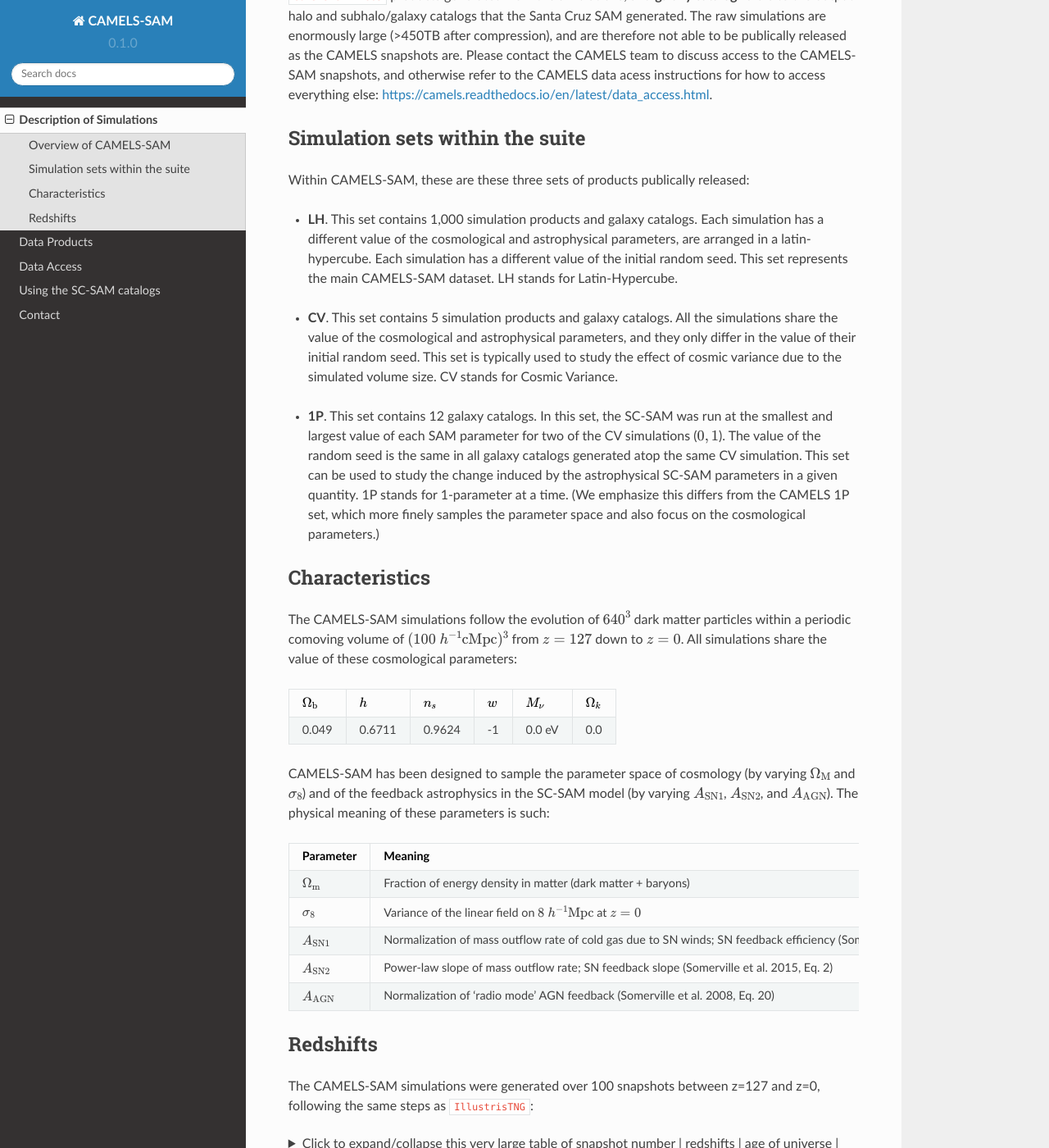
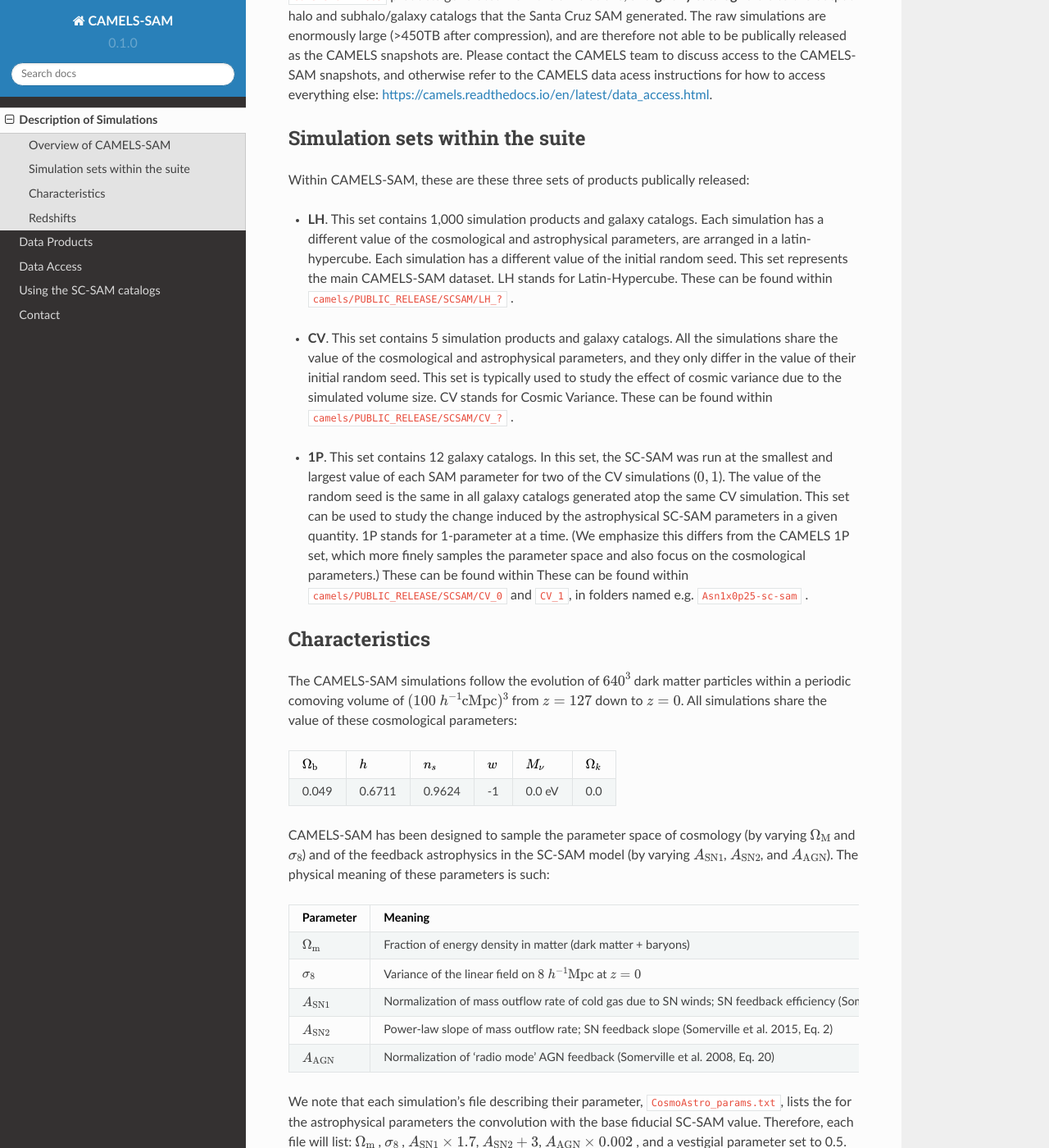
Before and after one commit to laperezNYC/CAMELS-SAM, a Sphinx documentation site: the page built from docs/source/simulations.rst, in a window 1280 px wide and 1400 px high, scrolled down 574 px. Shown: the whole window at 82% size. Built offline with Sphinx 7.4.7 and the Read the Docs theme 2.0.0, drawn with Linux system fonts in a browser that asks for light colours.

Commit message:
typo and explanations thanks to G.Fabbian alert

```diff
--- a/docs/source/simulations.rst
+++ b/docs/source/simulations.rst
@@ -18,9 +18,9 @@ Simulation sets within the suite
 
 Within CAMELS-SAM, these are these three sets of products publically released:
 
-- | **LH**. This set contains 1,000 simulation products and galaxy catalogs. Each simulation has a different value of the cosmological and astrophysical parameters, are arranged in a latin-hypercube. Each simulation has a different value of the initial random seed. This set represents the main CAMELS-SAM dataset. LH stands for Latin-Hypercube.
-- | **CV**. This set contains 5 simulation products and galaxy catalogs. All the simulations share the value of the cosmological and astrophysical parameters, and they only differ in the value of their initial random seed. This set is typically used to study the effect of cosmic variance due to the simulated volume size. CV stands for Cosmic Variance.
-- | **1P**. This set contains 12 galaxy catalogs. In this set, the SC-SAM was run at the smallest and largest value of each SAM parameter for two of the CV simulations (:math:`0,1`). The value of the random seed is the same in all galaxy catalogs generated atop the same CV simulation. This set can be used to study the change induced by the astrophysical SC-SAM parameters in a given quantity. 1P stands for 1-parameter at a time. (We emphasize this differs from the CAMELS 1P set, which more finely samples the parameter space and also focus on the cosmological parameters.)
+- | **LH**. This set contains 1,000 simulation products and galaxy catalogs. Each simulation has a different value of the cosmological and astrophysical parameters, are arranged in a latin-hypercube. Each simulation has a different value of the initial random seed. This set represents the main CAMELS-SAM dataset. LH stands for Latin-Hypercube. These can be found within ``camels/PUBLIC_RELEASE/SCSAM/LH_?`` .
+- | **CV**. This set contains 5 simulation products and galaxy catalogs. All the simulations share the value of the cosmological and astrophysical parameters, and they only differ in the value of their initial random seed. This set is typically used to study the effect of cosmic variance due to the simulated volume size. CV stands for Cosmic Variance. These can be found within ``camels/PUBLIC_RELEASE/SCSAM/CV_?`` .
+- | **1P**. This set contains 12 galaxy catalogs. In this set, the SC-SAM was run at the smallest and largest value of each SAM parameter for two of the CV simulations (:math:`0,1`). The value of the random seed is the same in all galaxy catalogs generated atop the same CV simulation. This set can be used to study the change induced by the astrophysical SC-SAM parameters in a given quantity. 1P stands for 1-parameter at a time. (We emphasize this differs from the CAMELS 1P set, which more finely samples the parameter space and also focus on the cosmological parameters.) These can be found within These can be found within ``camels/PUBLIC_RELEASE/SCSAM/CV_0`` and ``CV_1``, in folders named e.g. ``Asn1x0p25-sc-sam`` .
 
 
 Characteristics
@@ -54,6 +54,7 @@ CAMELS-SAM has been designed to sample the parameter space of cosmology (by vary
 |                       |(Somerville et al. 2008, Eq. 20)                               |fid.=1.0                       |
 +-----------------------+---------------------------------------------------------------+-------------------------------+
 
+We note that each simulation's file describing their parameter, ``CosmoAstro_params.txt``, lists the for the astrophysical parameters the convolution with the base fiducial SC-SAM value. Therefore, each file will list: :math:`\Omega_{\rm m}` , :math:`\sigma_8` , :math:`A_{\rm SN1} \times 1.7`, :math:`A_{\rm SN2} + 3`, :math:`A_{\rm AGN} \times 0.002` , and a vestigial parameter set to 0.5.
 
 Redshifts
 ------------
```
Also changed, not shown: other parts of docs/source/simulations.rst (+1 -1 lines).
